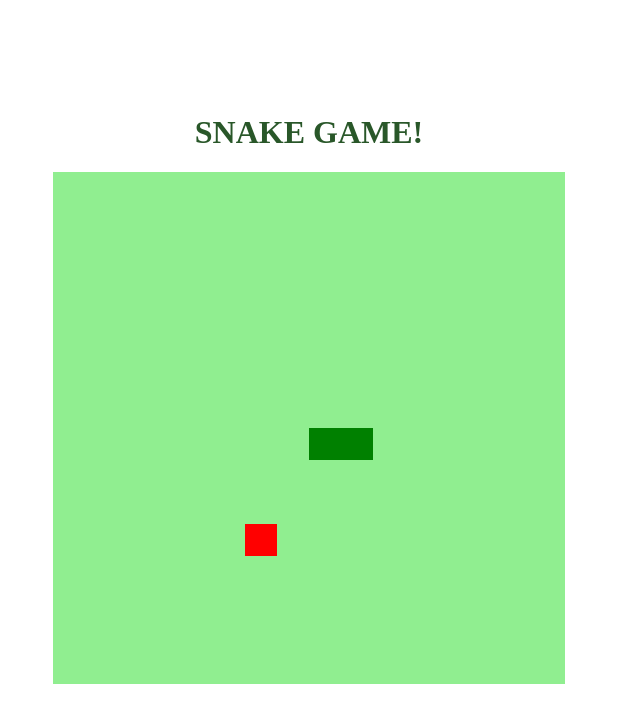
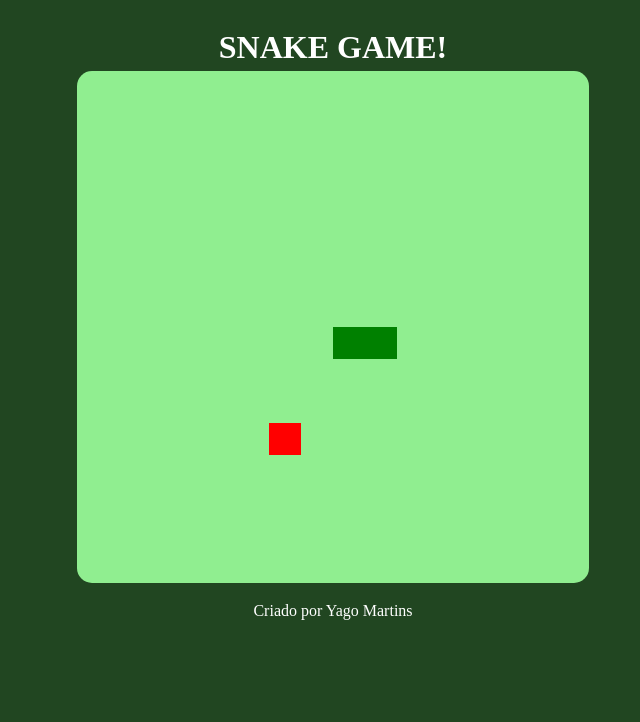
Before and after one commit to yagowill/snake-game, a plain HTML site: page index.html in a window 1280 px wide. Shown: the whole page, without its empty margins (307-947 px from the left). Drawn offline with Linux system fonts and the light colour scheme.

Commit message:
style upate

```diff
--- a/index.html
+++ b/index.html
@@ -9,8 +9,13 @@
 </head>
 
 <body>
-  <h1>SNAKE GAME!</h1>
-  <canvas id="snake" width="512" height="512"></canvas>
+  <main>
+    <h1>SNAKE GAME!</h1>
+    <canvas id="snake" width="512" height="512"></canvas>
+  </main>
+  <footer>
+    <p>Criado por Yago Martins</p>
+  </footer>
 </body>
 
 </html>
--- a/style.css
+++ b/style.css
@@ -1,11 +1,28 @@
+* {
+  box-sizing: border-box;
+}
 body {
- height: 95vh;
- width: 95vw;
- display: flex;
- flex-direction: column;
- justify-content: center;
- align-items: center;
+  background-color: rgba(0, 43, 0, 0.87);
+
+}
+main {
+  display: flex;
+  flex-direction: column;
+  justify-content: space-around;
+  align-items: center;
+  padding-bottom: 0px;
 }
 h1 {
-  color: rgb(41, 87, 41);
+  color: #fff;
+  margin-bottom: 5px;
 }
+canvas {
+  border-radius: 15px;
+  margin-bottom: 19px;
+}
+p {
+  text-align: center;
+  margin: 0;
+  padding: 0;
+  color: #fff;
+}
```
